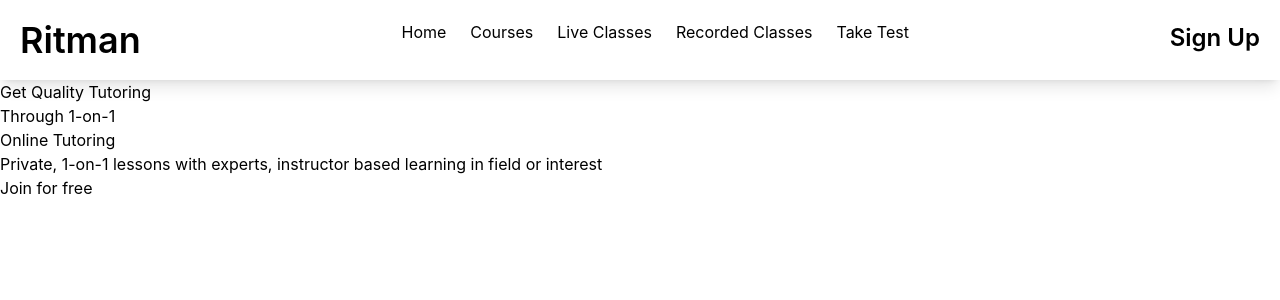
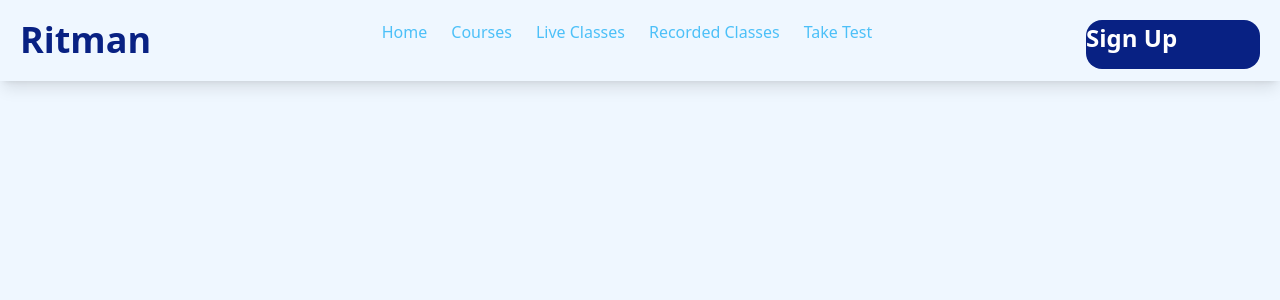
Before and after one commit to Femi-Benjamin/e-learn_project1, a React (Create React App) app: page / in a window 1280 px wide. Shown: the top 300 px of the page. Built offline with nearby package versions, Linux system fonts and the light colour scheme.

Commit message:
Fixed Bug

```diff
--- a/src/App.js
+++ b/src/App.js
@@ -5,20 +5,18 @@ import { Home } from "./pages/Home";
 import { LiveClasses } from './pages/LiveClasses';
 import { RecordedClasses } from './pages/RecordedClasses';
 import { TakeTest } from './pages/TakeTest';
-import Hero from './components/Hero';
 
 function App() {
   return (
 
     <BrowserRouter>
       <Routes>
-       <Route path="/" element={<Home/>}/>
-       <Route path="/courses" element={<Courses/>}/>
-       <Route path='/liveClasses' element={<LiveClasses/>}/>
-       <Route path='/recordedClasses' element={<RecordedClasses/>}/>
-       <Route path='/takeTest' element={<TakeTest/>}/>
+        <Route path="/" element={<Home/>}/>
+        <Route path="/courses" element={<Courses/>}/>
+        <Route path='/liveClasses' element={<LiveClasses/>}/>
+        <Route path='/recordedClasses' element={<RecordedClasses/>}/>
+        <Route path='/takeTest' element={<TakeTest/>}/>
       </Routes>
-      <Hero/>
     </BrowserRouter>
 
   );
--- a/src/components/Hero.jsx
+++ /dev/null
@@ -1,25 +0,0 @@
-import React from 'react'
-//import img from "./img/Ellipse7"
-
-export default function Hero() {
-  return (
-    <div>
-        {/* <div><img className='shadow' src={img} alt="shadow" /></div> */}
-        <div className=''>
-            <h1>
-                Get Quality Tutoring <br />
-                <span>Through 1-on-1</span> <br />
-                Online Tutoring
-            </h1>
-
-            <h1>Private, 1-on-1 lessons with experts, instructor based learning in field or interest</h1>
-
-            <div><button>Join for free</button></div>
-        </div>
-
-
-
-
-  </div>
-  )
-}
--- a/src/index.js
+++ b/src/index.js
@@ -1,11 +1,11 @@
 import React from 'react';
 import ReactDOM from 'react-dom/client';
 import App from './App';
+import './index.css';
 
 const root = ReactDOM.createRoot(document.getElementById('root'));
 root.render(
   <React.StrictMode>
     <App />
   </React.StrictMode>
-
 );
--- a/src/navBar/HomeNav.jsx
+++ b/src/navBar/HomeNav.jsx
@@ -2,7 +2,7 @@ import React from 'react'
 
 export default function HomeNav() {
   return (
-  <div className='bg-[#091f35] h-[81px] shadow-lg'>
+  <div className='bg-[#EFF7FF] h-[81px] shadow-lg'>
   <div className='flex justify-between p-5'>
 
     <div>
--- a/src/pages/Home.jsx
+++ b/src/pages/Home.jsx
@@ -1,9 +1,9 @@
-import React from 'react'
-import HomeNav from '../navBar/HomeNav'
+import React from 'react';
+import HomeNav from '../navBar/HomeNav';
 
 export const Home = () => {
   return (
-    <div>
+    <div className="bg-[#EFF7FF] h-screen">
       <HomeNav />
     </div>
   )
```
Also changed, not shown: src/components/Hero.css (deleted, +0 -10 lines).
